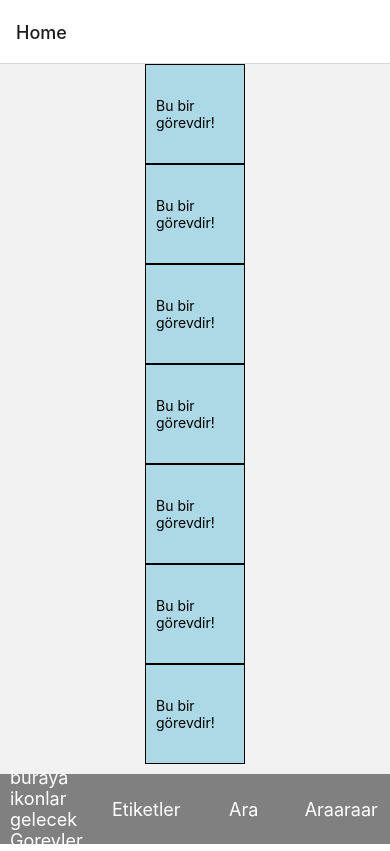
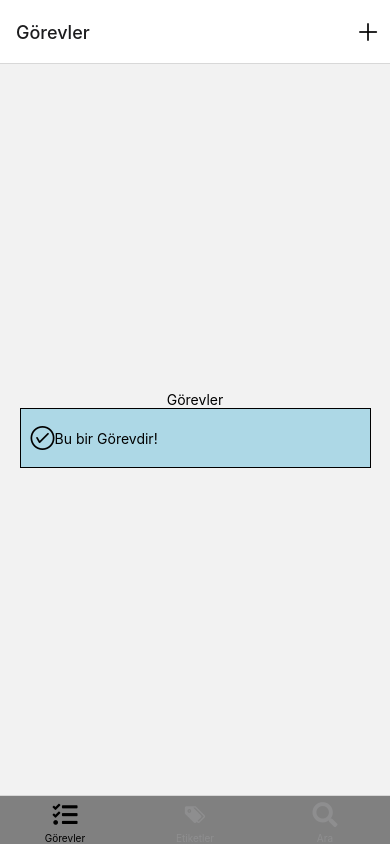
Before and after one commit to UtkuHazarGel/GYS, a React Native app in the folder gys/: screen /Home in a window 390 px wide. Built offline with nearby package versions, Linux system fonts and the light colour scheme.

Commit message:
çok yol katettim. Submenu yapmama gerek yokmuş tab navigator işimi görüyormuş. tab navigator eklendi. submenu kaldırıldı. görev ve etiket ekleme ekranları eklendi.

```diff
--- a/gys/App.js
+++ b/gys/App.js
@@ -1,29 +1,113 @@
-import { StatusBar } from 'expo-status-bar';
-import { StyleSheet, Text, View } from 'react-native';
-import { NavigationContainer } from '@react-navigation/native';
-import { createNativeStackNavigator } from '@react-navigation/native-stack';
-import HomeScreen from './screens/HomeScreen';
-import Tags from './screens/Tags';
+import { StatusBar } from "expo-status-bar";
+import { Pressable, StyleSheet, Text, View } from "react-native";
+import { NavigationContainer } from "@react-navigation/native";
+import { createNativeStackNavigator } from "@react-navigation/native-stack";
+import HomeScreen from "./screens/HomeScreen";
+import Tags from "./screens/Tags";
+import { createBottomTabNavigator } from "@react-navigation/bottom-tabs";
+import SearchScreen from "./screens/SearchScreen";
+import { FontAwesome5 } from "@expo/vector-icons";
+import { AntDesign } from "@expo/vector-icons";
+import AddTask from "./screens/AddTask";
+import AddTag from "./screens/AddTag";
 
 const Stack = createNativeStackNavigator();
+const Tab = createBottomTabNavigator();
 
+function Menu() {
+  return (
+    <Tab.Navigator
+      screenOptions={{
+        tabBarStyle: { backgroundColor: "gray" },
+        tabBarActiveTintColor: "black",
+      }}
+    >
+      <Tab.Screen
+        name="Home"
+        component={HomeScreen}
+        options={({navigation})=>({
+          title: "Görevler",
+          tabBarLabel: "Görevler",
+          tabBarIcon: ({ size, color }) => (
+            <FontAwesome5 name="tasks" size={size} color={color} />
+          ),
+          headerRight: () => (
+            <Pressable style={({pressed}) => pressed && styles.pressed} onPress={()=>navigation.navigate("AddTask")}>
+              <View style={styles.iconContainer}>
+                <AntDesign name="plus" size={24} color="black" />
+              </View>
+            </Pressable>
+          ),
+        })}
+      />
+      <Tab.Screen
+        name="Tag"
+        component={Tags}
+        options={({navigation})=>({
+          title: "Etiketler",
+          tabBarLabel: "Etiketler",
+          tabBarIcon: ({ size, color }) => (
+            <AntDesign name="tags" size={size} color={color} />
+          ),
+          headerRight: () => (
+            <Pressable style={({pressed}) => pressed && styles.pressed} onPress={()=>navigation.navigate("AddTag")}>
+              <View style={styles.iconContainer}>
+                <AntDesign name="plus" size={24} color="black" />
+              </View>
+            </Pressable>
+          ),
+        })}
+      />
+      <Tab.Screen
+        name="Search"
+        component={SearchScreen}
+        options={{
+          title: "Ara",
+          tabBarLabel: "Ara",
+          tabBarIcon: ({ size, color }) => (
+            <FontAwesome5 name="search" size={size} color={color} />
+          ),
+        }}
+      />
+    </Tab.Navigator>
+  );
+}
 
 export default function App() {
   return (
     <NavigationContainer>
-    <Stack.Navigator>
-    <Stack.Screen name="Home" component={HomeScreen} />
-    <Stack.Screen name="Tag" component={Tags} />
-    </Stack.Navigator>
-  </NavigationContainer>
+      <Stack.Navigator>
+      <Stack.Screen
+          name="Menu"
+          component={Menu}
+          options={{ headerShown: false }}
+        />
+        <Stack.Screen
+          name="AddTask"
+          component={AddTask}
+          options={{headerTitle:"Görev Ekle"}}
+        />
+        <Stack.Screen
+          name="AddTag"
+          component={AddTag}
+          options={{headerTitle:"Etiket Ekle"}}
+        />
+      </Stack.Navigator>
+    </NavigationContainer>
   );
 }
 
 const styles = StyleSheet.create({
   container: {
     flex: 1,
-    backgroundColor: '#fff',
-    alignItems: 'center',
-    justifyContent: 'center',
+    backgroundColor: "#fff",
+    alignItems: "center",
+    justifyContent: "center",
+    backgroundColor: "red",
   },
+  pressed:{opacity:0.5},
+  iconContainer:{
+    marginHorizontal:10,
+
+  }
 });
--- a/gys/components/MenuItem.js
+++ b/gys/components/MenuItem.js
@@ -1,27 +1,27 @@
 import { StyleSheet, Text, TouchableOpacity, View } from "react-native";
 import React from "react";
 
+
 export default function MenuItem({ children }) {
   return (
-    <TouchableOpacity style={styles.menuItem}>
+    <View style={styles.menuItem}>
       <Text style={styles.menuItemText}>{children}</Text>
-    </TouchableOpacity>
+    </View>
   );
 }
 
 const styles = StyleSheet.create({
   menuItem: {
-    marginHorizontal: 0,
-
     flex: 1,
-    padding: 10,
-
+    paddingHorizontal: 20,
     borderRadius:15,
     justifyContent:"center",
-    alignItems:"center"
+    alignItems:"center",
+    paddingBottom:10
+
   },
   menuItemText: {
-    fontSize: 18,
+    fontSize: 16,
     color:"white"
   },
 });
--- /dev/null
+++ b/gys/components/SubMenu.js
@@ -0,0 +1,56 @@
+import { StyleSheet, Text, View, TouchableOpacity } from "react-native";
+import React from "react";
+import MenuItem from "../components/MenuItem";
+import { FontAwesome5 } from "@expo/vector-icons";
+import { AntDesign } from "@expo/vector-icons";
+import { NavigationContainer } from '@react-navigation/native';
+import { createNativeStackNavigator } from '@react-navigation/native-stack';
+
+export default function SubMenu({navigation}) {
+  return (
+    <View style={styles.subMenu}>
+      <TouchableOpacity style={styles.subMenuItem} onPress={() => navigation.navigate('Home')}>
+        <View style={styles.subMenuIcon}>
+          <FontAwesome5 name="tasks" size={24} color="black" />
+        </View>
+        <MenuItem>Gorevler</MenuItem>
+      </TouchableOpacity>
+      <TouchableOpacity style={styles.subMenuItem} onPress={() => navigation.navigate('Tag')}>
+        <View style={styles.subMenuIcon}>
+          <AntDesign name="tags" size={24} color="black" />
+        </View>
+        <MenuItem>Etiketler</MenuItem>
+      </TouchableOpacity>
+
+      <TouchableOpacity style={styles.subMenuItem} onPress={() => navigation.navigate('Search')}>
+        <View style={styles.subMenuIcon}>
+          <FontAwesome5 name="search" size={24} color="black" />
+        </View>
+        <MenuItem>Ara</MenuItem>
+      </TouchableOpacity>
+    </View>
+  );
+}
+
+const styles = StyleSheet.create({
+    subMenu: {
+
+        backgroundColor: "gray",
+
+        justifyContent: "center",
+        alignItems: "center",
+        flexDirection: "row",
+        marginTop: 10,
+        height: 70,
+        width:"100%"
+      },
+      subMenuIcon: {
+        paddingTop:10
+      },
+      subMenuItem: {
+        flex: 1,
+        justifyContent:"center",
+        alignItems:"center",
+        borderWidth:1
+      },
+});
--- a/gys/components/Task.js
+++ b/gys/components/Task.js
@@ -1,21 +1,29 @@
-import { StyleSheet, Text, View } from 'react-native'
-import React from 'react'
+import { StyleSheet, Text, View } from "react-native";
+import React from "react";
+import { AntDesign } from '@expo/vector-icons';
+export default function Task({ children }) {
 
-export default function Task({children}) {
+
   return (
     <View style={styles.task}>
+      <AntDesign name="checkcircleo" size={24} color="black" />
       <Text>{children}</Text>
     </View>
-  )
+  );
 }
 
-const styles = StyleSheet.create({task:{
-    flex:1,
-    width:100,
-    borderWidth:1,
-    height:10,
-    backgroundColor:"lightblue",
-    justifyContent:"center",
-    alignItems:"center",
-    padding:10
-}})
+const styles = StyleSheet.create({
+  task: {
+    flexDirection: "row",
+    width: "90%",
+    borderWidth: 1,
+    height: 60,
+    backgroundColor: "lightblue",
+    justifyContent: "flex-start",
+    alignItems: "center",
+    padding: 10,
+  },
+  checkBox: {
+    marginRight: 10,
+  },
+});
--- a/gys/package.json
+++ b/gys/package.json
@@ -9,6 +9,8 @@
     "web": "expo start --web"
   },
   "dependencies": {
+    "@react-native-community/checkbox": "^0.5.17",
+    "@react-navigation/bottom-tabs": "^6.5.11",
     "@react-navigation/native": "^6.1.9",
     "@react-navigation/native-stack": "^6.9.17",
     "expo": "~49.0.15",
--- /dev/null
+++ b/gys/screens/AddTag.js
@@ -0,0 +1,12 @@
+import { StyleSheet, Text, View } from 'react-native'
+import React from 'react'
+
+export default function AddTag() {
+  return (
+    <View>
+      <Text>AddTag</Text>
+    </View>
+  )
+}
+
+const styles = StyleSheet.create({})
--- /dev/null
+++ b/gys/screens/AddTask.js
@@ -0,0 +1,12 @@
+import { StyleSheet, Text, View } from 'react-native'
+import React from 'react'
+
+export default function AddTask() {
+  return (
+    <View>
+      <Text>AddTask</Text>
+    </View>
+  )
+}
+
+const styles = StyleSheet.create({})
--- a/gys/screens/HomeScreen.js
+++ b/gys/screens/HomeScreen.js
@@ -1,39 +1,22 @@
-import { StyleSheet, Text, View } from "react-native";
+import { StyleSheet, Text, TouchableOpacity, View } from "react-native";
 import React from "react";
 import Task from "../components/Task";
-import MenuItem from "../components/MenuItem";
+import SubMenu from "../components/SubMenu";
 
-export default function HomeScreen() {
+export default function HomeScreen({navigation}) {
   return (
     <View style={styles.container}>
-      <Task>Bu bir görevdir!</Task>
-      <Task>Bu bir görevdir!</Task>
-      <Task>Bu bir görevdir!</Task>
-      <Task>Bu bir görevdir!</Task>
-      <Task>Bu bir görevdir!</Task>
-      <Task>Bu bir görevdir!</Task>
-      <Task>Bu bir görevdir!</Task>
-      <View style={styles.subMenu}>
-        <MenuItem>
-        <View><Text>buraya ikonlar gelecek</Text></View>
-        Gorevler</MenuItem>
-        <MenuItem>Etiketler</MenuItem>
-        <MenuItem>Ara</MenuItem>
-        <MenuItem>Araaraar</MenuItem>
+      <View>
+        <Text>Görevler</Text>
       </View>
+      <Task>Bu bir Görevdir!</Task>
+
+
     </View>
   );
 }
 
 const styles = StyleSheet.create({
   container: { flex: 1, justifyContent: "center", alignItems: "center" },
-  subMenu: {
-    backgroundColor: "gray",
 
-    justifyContent: "space-between",
-    alignItems: "stretch",
-    flexDirection:"row",
-    marginTop:10,
-    height:70
-  },
 });
--- /dev/null
+++ b/gys/screens/SearchScreen.js
@@ -0,0 +1,19 @@
+import { StyleSheet, Text, View } from "react-native";
+import React from "react";
+import SubMenu from "../components/SubMenu";
+
+export default function SearchScreen({ navigation }) {
+  return (
+    <View style={styles.container}>
+      <View>
+        <Text>Search</Text>
+      </View>
+
+
+    </View>
+  );
+}
+
+const styles = StyleSheet.create({
+  container: { flex: 1, justifyContent: "space-between", alignItems: "center" },
+});
--- a/gys/screens/Tags.js
+++ b/gys/screens/Tags.js
@@ -1,12 +1,21 @@
 import { StyleSheet, Text, View } from 'react-native'
 import React from 'react'
+import SubMenu from '../components/SubMenu'
 
-export default function Tags() {
+export default function Tags({navigation}) {
   return (
+    <View style={styles.container}>
     <View>
       <Text>Tags</Text>
     </View>
-  )
+
+
+
+  </View>
+);
 }
 
-const styles = StyleSheet.create({})
+const styles = StyleSheet.create({
+container: { flex: 1, justifyContent: "space-between", alignItems: "center" },
+
+});
```
Also changed, not shown: 1 other file (tests, documents, lock files or other folders).
